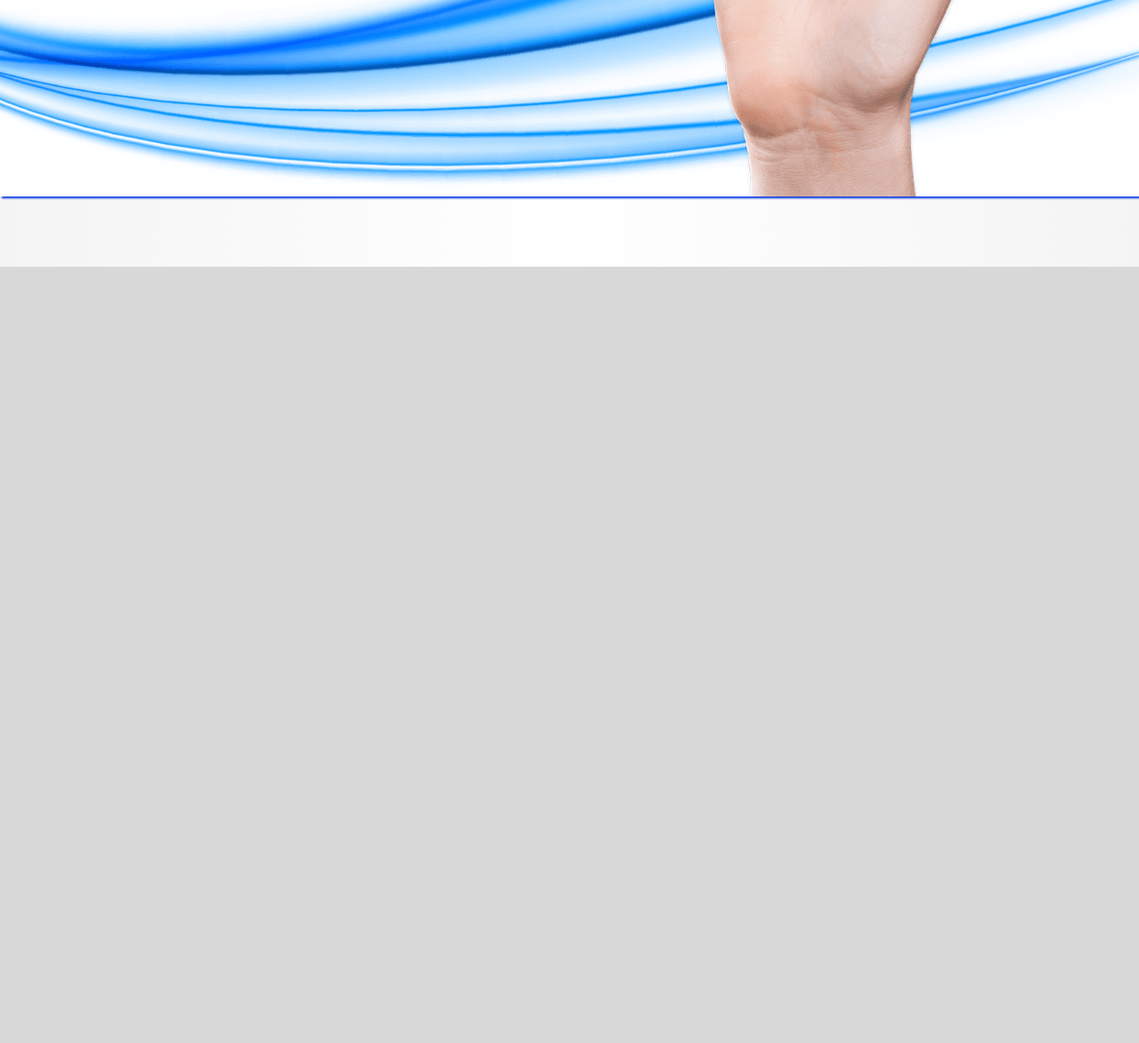
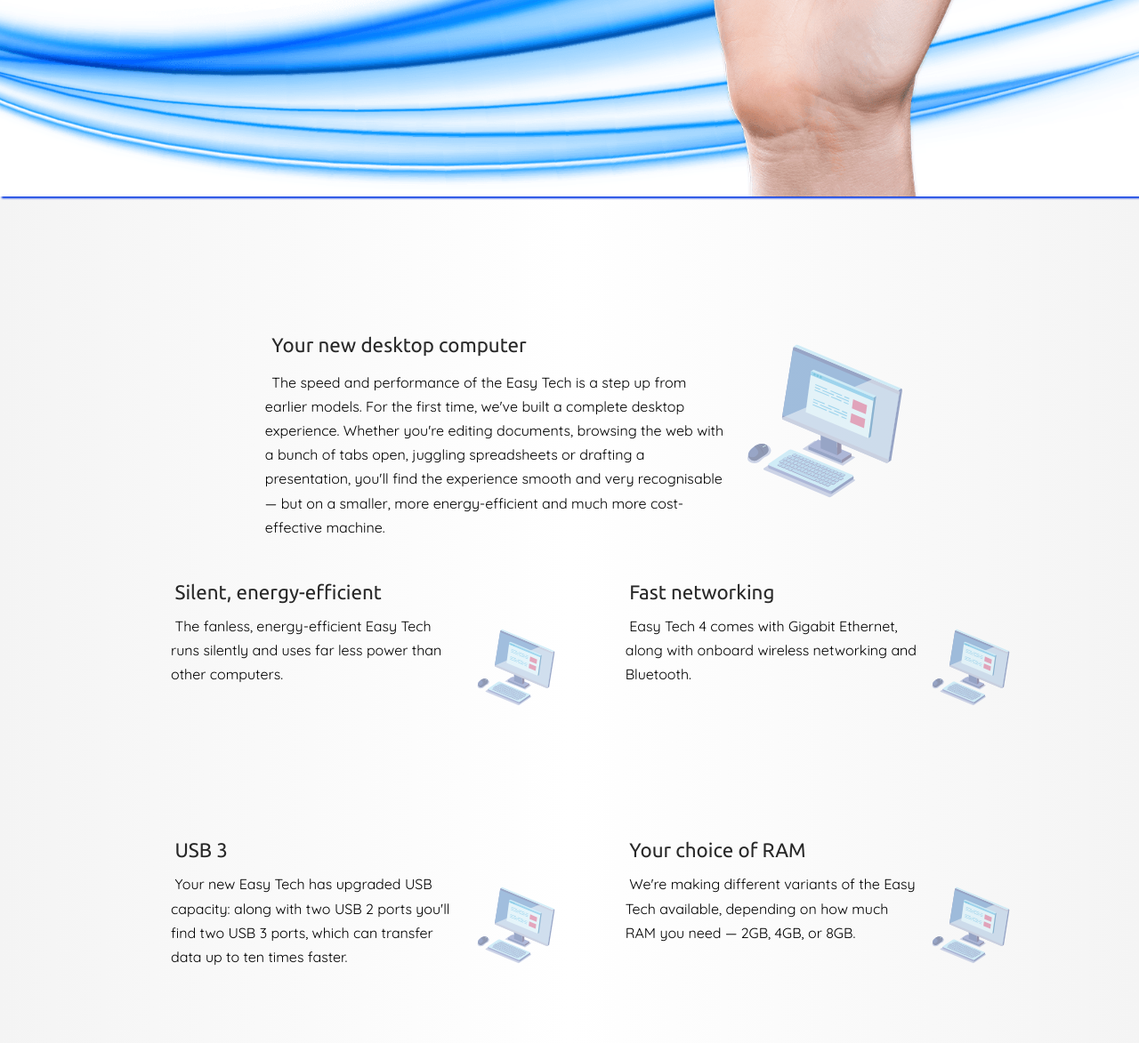
Before and after one commit to LuisClara92/project1_Easy_Tech, a plain HTML site: page overview.html in a window 1280 px wide. Shown: the part 500-1673 px from the top of the page at 89% size. Before the commit the page ends 800 px from the top, so only its background shows below. Drawn offline with Linux system fonts and the light colour scheme.

Commit message:
CONTENT: Made this section with grid. Roughly structured. Still needs to change icons and better format

```diff
--- a/css/overview.css
+++ b/css/overview.css
@@ -105,8 +105,6 @@
 
     /* ********************************************* HEADER  *********************************************   */
 
-
-
     .headerImage {
         width: 100vw;
         height: 90vh;
@@ -132,6 +130,63 @@
         color: #000000;
     }
 
+
+
+
+
+
+
+
+    /* ********************************************* CONTENT  *********************************************   */
+
+    .contentContainer {
+        display: grid;
+        grid-template-rows: repeat(3, 30vh);
+        grid-template-columns: 50% 50%;
+        grid-gap: 7%;
+        justify-items: center;
+        justify-content: space-evenly;
+        margin: 10% 15%;
+    }
+
+    .contentMainTopic {
+        grid-area: 1 / 1 / 1 / 3;
+        padding: 10px;
+        margin: 0 10%;
+    }
+
+    .contentMainTopicIcon {
+        width: 200px;
+        opacity: 0.5;
+        float: right;
+        margin: 10px;
+    }
+
+
+    .contentContainer h3 {
+        font-family: 'Ubuntu', sans-serif;
+        font-size: 1.4rem;
+        line-height: 2.7rem;
+        text-align: left;
+        color: #282828;
+        padding: 1%;
+    }
+
+    .contentContainer span {
+        font-family: 'Quicksand', sans-serif;
+        font-size: 1.0rem;
+        line-height: 1.7rem;
+        text-align: justify;
+        padding: 1%;
+    }
+
+
+    .computerMockUpOverview {
+        width: 100px;
+        opacity: 0.5;
+        float: right;
+        margin: 10px;
+    }
 
 
 
@@ -195,11 +250,22 @@
 
     @media screen and (max-width: 2560px) {
         .headerText {
-            position: absolute;
             top: 35%;
             left: 40%;
-            font-size: 55px;
+            font-size: 50px;
             line-height: 110px;
+        }
+    }
+
+    /* ********************************** MEDIA QUERIES ********************************** */
+
+    @media screen and (max-width: 2000px) {
+        .headerText {
+            top: 35%;
+            left: 39%;
+            font-size: 42px;
+            font-weight: 800;
+            line-height: 90px;
         }
     }
 
--- a/overview.html
+++ b/overview.html
@@ -61,6 +61,89 @@
 
 
 
+    <!-- ########################################### CONTENT ########################################### -->
+
+    <section class="contentContainer">
+
+        <div class="contentMainTopic">
+            <h3>
+                Your new desktop computer
+                <object type="image/svg+xml" data="/images/computerMockUpOverview.svg"
+                    class="contentMainTopicIcon"></object>
+            </h3>
+            <div class="titleAndIcon">
+
+                <span>
+                    The speed and performance of the Easy Tech is a step up from earlier models. For the first time,
+                    we've built a complete desktop experience. Whether you're editing documents, browsing the web with a
+                    bunch of tabs open, juggling spreadsheets or drafting a presentation, you'll find the experience
+                    smooth and very recognisable — but on a smaller, more energy-efficient and much more cost-effective
+                    machine.
+                </span>
+            </div>
+        </div>
+
+        <div>
+            <h3>
+                Silent, energy-efficient
+            </h3>
+            <div class="titleAndIcon">
+                <object type="image/svg+xml" data="/images/computerMockUpOverview.svg"
+                    class="computerMockUpOverview"></object>
+                <span>
+                    The fanless, energy-efficient Easy Tech runs silently and uses far less power than other
+                    computers.
+                </span>
+            </div>
+        </div>
+
+
+        <div>
+            <h3>
+                Fast networking
+            </h3>
+            <div class="titleAndIcon">
+                <object type="image/svg+xml" data="/images/computerMockUpOverview.svg"
+                    class="computerMockUpOverview"></object>
+                <span>
+                    Easy Tech 4 comes with Gigabit Ethernet, along with onboard wireless networking and Bluetooth.
+                </span>
+            </div>
+        </div>
+
+        <div>
+            <h3>
+                USB 3
+            </h3>
+            <div class="titleAndIcon">
+                <object type="image/svg+xml" data="/images/computerMockUpOverview.svg"
+                    class="computerMockUpOverview"></object>
+                <span>
+                    Your new Easy Tech has upgraded USB capacity: along with two USB 2 ports you'll find two USB 3
+                    ports, which can transfer data up to ten times faster.
+                </span>
+            </div>
+        </div>
+
+        <div>
+            <h3>
+                Your choice of RAM
+            </h3>
+            <div class="titleAndIcon">
+                <object type="image/svg+xml" data="/images/computerMockUpOverview.svg"
+                    class="computerMockUpOverview"></object>
+                <span>
+                    We're making different variants of the Easy Tech available, depending on how much RAM you need
+                    — 2GB, 4GB, or 8GB.
+                </span>
+            </div>
+        </div>
+
+
+
+    </section>
+
+
 
 
 
```
Also changed, not shown: images/15915A.svg (added), images/15915B.svg (added), images/15915C.svg (added), images/15915D.svg (added), images/15915E.svg (added), images/15915F.svg (added), images/15915G.svg (added), images/computerMockUpOverview.svg (added), images/raspberry_pi_4_model_b-1.jpg (added), 1 other file.
